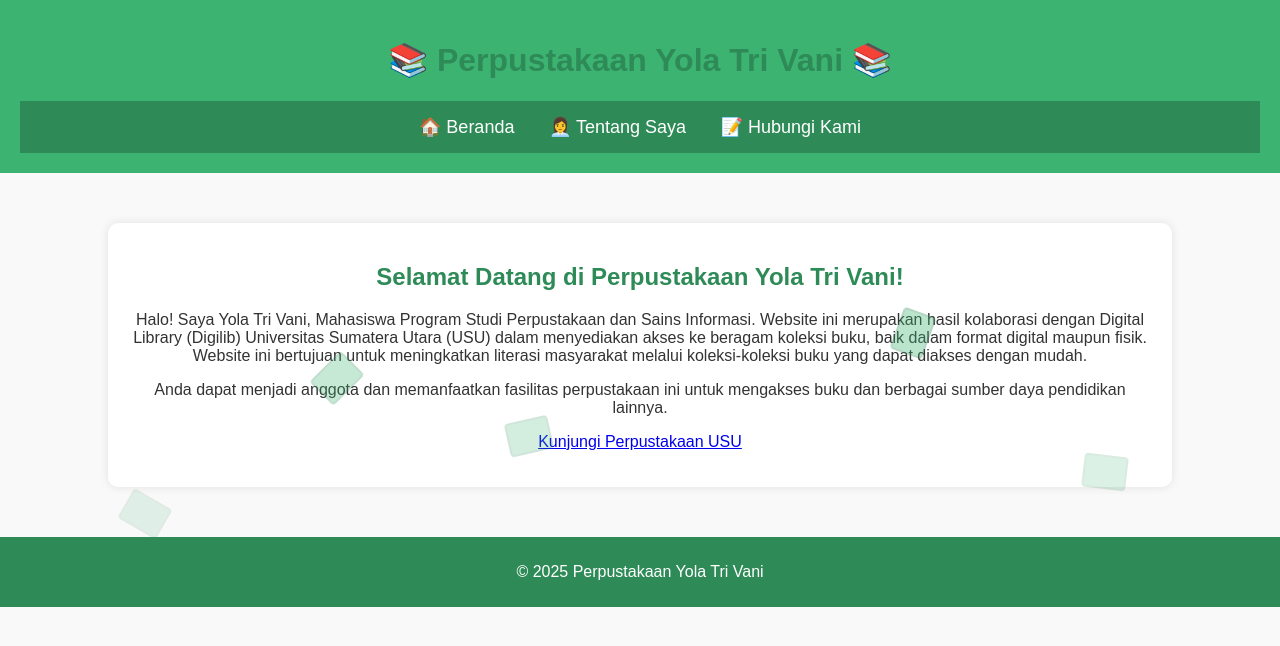
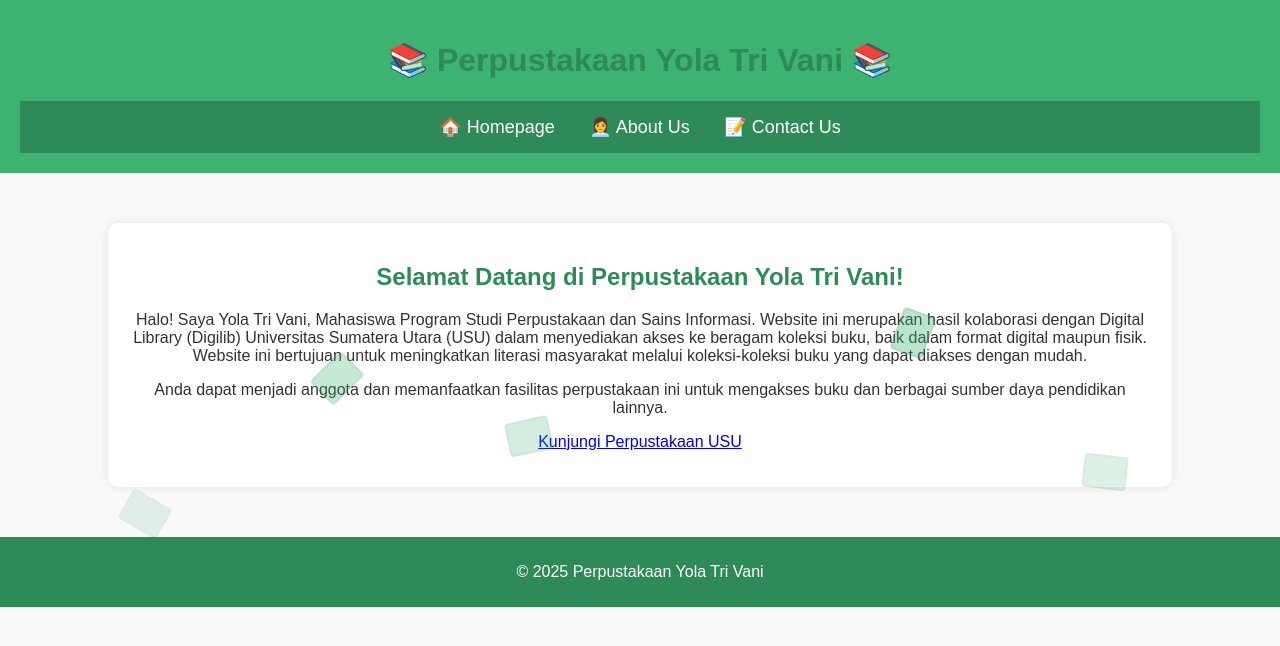
Before and after one commit to yolatrivani21/yolatrivani21.github.io, a plain HTML site: page index.html in a window 1280 px wide. Drawn offline with Linux system fonts and the light colour scheme.

Commit message:
Update index.html

```diff
--- a/index.html
+++ b/index.html
@@ -171,9 +171,9 @@
         <div class="container">
             <h1>📚 Perpustakaan Yola Tri Vani 📚</h1>
             <nav class="navbar">
-                <a onclick="showSlide('home')">🏠 Beranda</a>
-                <a onclick="showSlide('about')">👩‍💼 Tentang Saya</a>
-                <a onclick="showSlide('contact')">📝 Hubungi Kami</a>
+                <a onclick="showSlide('home')">🏠 Homepage</a>
+                <a onclick="showSlide('about')">👩‍💼 About Us</a>
+                <a onclick="showSlide('contact')">📝 Contact Us</a>
             </nav>
         </div>
     </header>
```
